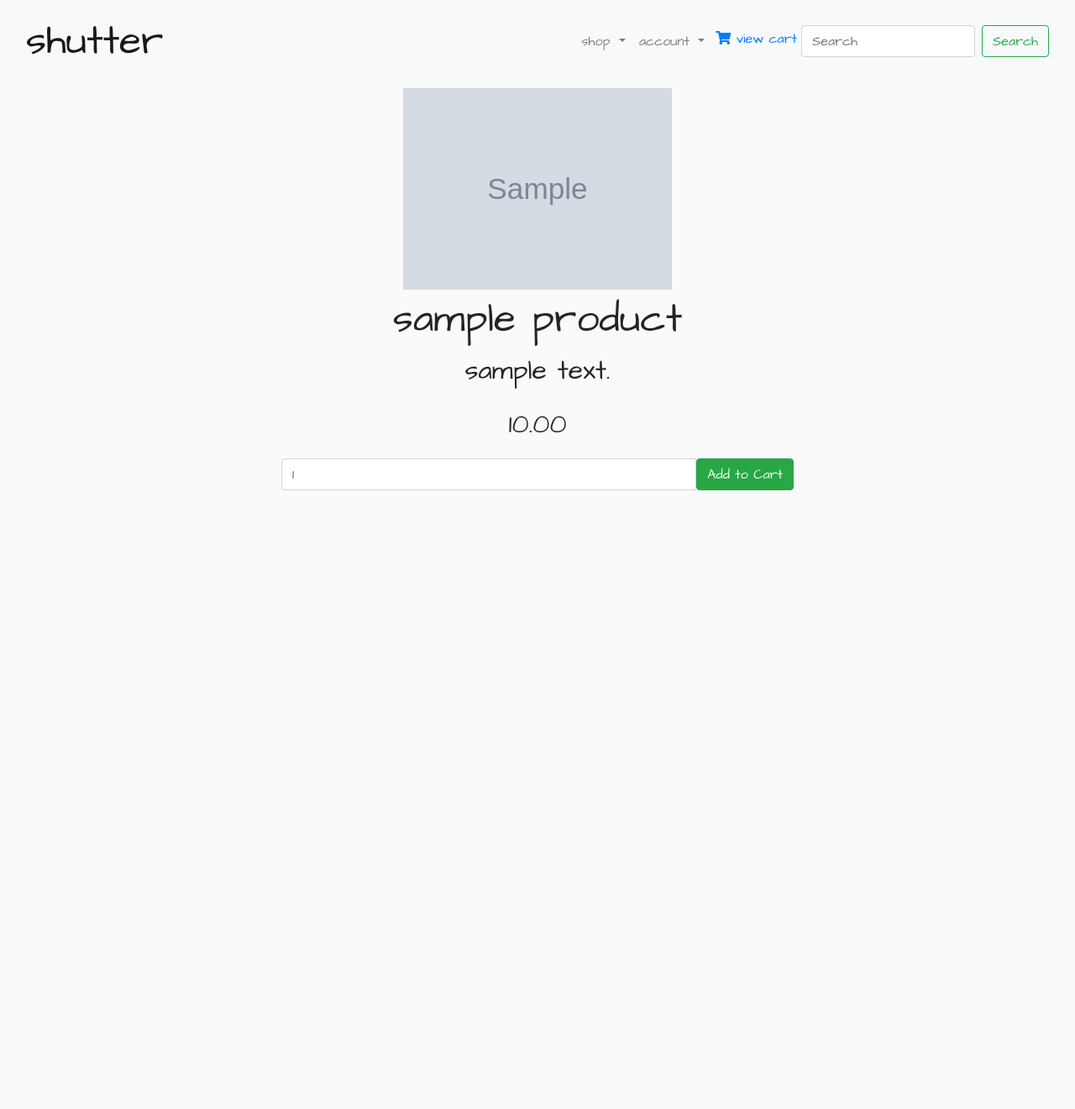
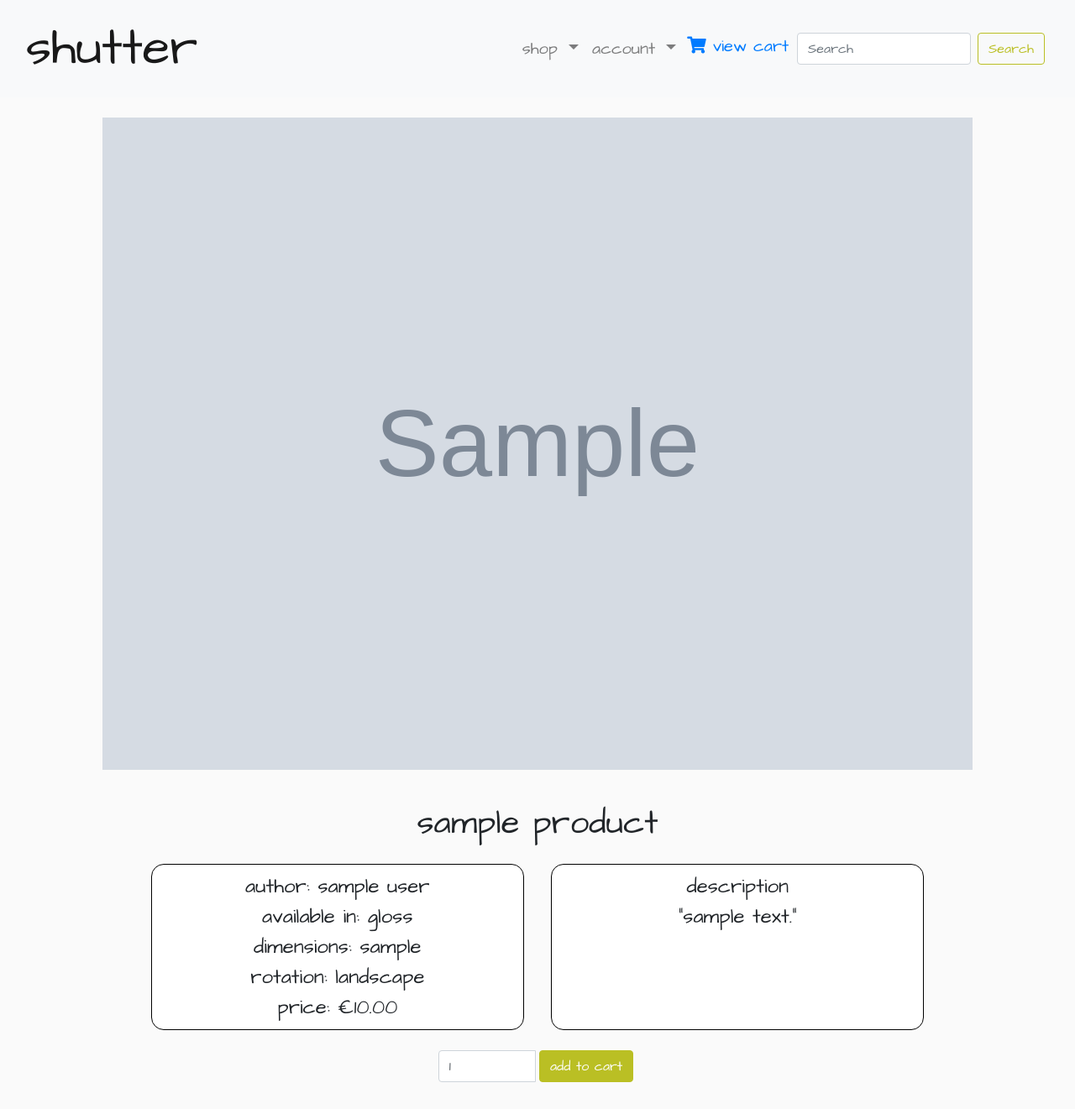
Before and after one commit to Seabhac-94/shutter, a Django app: page /products/ in a window 1280 px wide. Shown: the whole page at 84% size. Before the commit the page ends 584 px from the top, so only its background shows below. Run offline with Django 3.2, Linux system fonts and the light colour scheme; tables that the repository leaves empty hold one stand-in row (values such as "Sample post"); grey boxes marked "Sample" are stand-in pictures; some libraries are stand-ins or nearby versions; some web fonts are replaced.

Commit message:
layour on products.html changed, removed modal, added meta class to products model for ordering

```diff
--- a/products/models.py
+++ b/products/models.py
@@ -45,5 +45,8 @@ class Product(models.Model):
     port_or_land = models.CharField(max_length=100, choices=SIZE_TYPE, default=Portrait)
     product_id = models.CharField(max_length=20, default='shutter#')
 
+    class Meta:
+        ordering = ['photo_type']
+
     def __str__(self):
         return self.name
--- a/products/templates/products.html
+++ b/products/templates/products.html
@@ -5,56 +5,49 @@
 <div class="container-fluid">
     <div class="row justify-content-center">
         {% for product in products %}
-        <div class="col-xs-12 col-md-10 col-lg-6 text-center">
-            <button type="button" class="btn" data-toggle="modal" data-target="#product-{{ product.product_id }}">
-                <img src="{{ MEDIA_URL }}{{ product.image }}" alt="productimage" width="80%">
-            </button>
-            <h3>{{ product.name }}</h3>
-            <p>{{ product.description }}</p>
-            <p>{{ product.price }}</p>
-
+        <div class="col-12 col-lg-10 my-2 my-lg-4 text-center">
+            {% if product.port_or_land == 'Landscape' %}
+            <img id="product-image" src="{{ MEDIA_URL }}{{ product.image }}" alt="productimage" width="100%">
+            {% else %}
+            <img id="product-image" src="{{ MEDIA_URL }}{{ product.image }}" alt="productimage" width="80%">
+            {% endif %}
+            <div class="row justify-content-center">
+                <div class="col-12">
+                    <h3 class="product-title">{{ product.name }}</h3>
+                </div>
+                <div class="col-11 col-md-5 product-wrap">
+                    <p class="product-para">author: {{ product.author }}</p>
+                    <p class="product-para">available in: {{ product.available_in }}</p>
+                    <p class="product-para">dimensions: {{ product.size }}</p>
+                    <p class="product-para">rotation: {{ product.port_or_land }}</p>
+                    <p class="product-para">price: €{{ product.price }}</p>
+                </div>
+                <div class="col-11 col-md-5 product-wrap">
+                    <p class="product-para ">
+                        description
+                    </p>
+                    <p class="product-para">"{{ product.description }}"</p>
+                </div>
+            </div>
+            <div class="row justify-content-center my-2">
+                <div class="col-5 col-xl-3 text-center">
                     <form method="POST" action="{% url 'add_to_cart' product.id %}">
                         {% csrf_token %}
                         <div class="input-group">
-                    <input type="number" name="quantity" min="1" max="10" class="form-control" placeholder="Quantity" value="1">
-                    <span class="input-group-btm">
-                        <button class="btn btn-success" type="submit">Add to Cart</button>
+                            <input type="number" name="quantity" min="1" max="10" class="form-control"
+                                placeholder="Quantity" value="1">
+                            <span class="input-group-btn mx-1">
+                                <button class="btn btn-success" type="submit">add to cart</button>
                             </span>
                         </div>
                     </form>
                 </div>
+            </div>
+        </div>
+
         {% endfor %}
     </div>
 </div>
 
-<!-- Modal -->
-{% for product in products %}
-<div class="modal fade " id="product-{{ product.product_id }}" tabindex="-1" role="dialog" aria-labelledby="product"
-    aria-hidden="true">
-    {% if product.port_or_land == 'Portrait' %}
-    <div class="modal-dialog modal-lg" role="document">
-        {% else %}
-        <div class="modal-dialog modal-xl" role="document">
-            {% endif %}
-            <div class="modal-content">
-                <div class="modal-header">
-                    <h5 class="modal-title" id="product-{{ product.product_id }}">{{product.name}}</h5>
-                    <button type="button" class="close" data-dismiss="modal" aria-label="Close">
-                        <span aria-hidden="true">&times;</span>
-                    </button>
-                </div>
-
-                <div class="modal-body">
-                    <img src="{{ MEDIA_URL }}{{ product.image }}" alt="productimage" width="100%">
-                </div>
-
-                <div class="modal-footer">
-                    <button type="button" class="btn btn-secondary" data-dismiss="modal">Close</button>
-                    <button type="button" class="btn btn-primary">Add to Cart</button>
-                </div>
-            </div>
-        </div>
-    </div>
-    {% endfor %}
 
 {% endblock %}
--- a/static/css/style.css
+++ b/static/css/style.css
@@ -56,6 +56,15 @@ a:hover {
     border-radius: 10px;
 }
 
+.navbar {
+    font-size: 1.25em;
+}
+
+.btn-outline-success {
+    border-color: rgba(186, 191, 36);
+    color: rgba(186, 191, 36);
+}
+
 /* index.html */
 
 .index-bg {
@@ -102,9 +111,38 @@ div:hover > .bg-overlay{
     display: block;
 }
 
+/* product.html */
+
+.product-title {
+    font-size: 2.5em;
+    margin-top: 1em
+}
+
+.product-para {
+    font-size: 1.5em;
+    margin: 0;
+}
+
+.product-wrap {
+    margin: 1em;
+    padding: 0.5em 0;
+    border: solid black 1px;
+    border-radius: 15px;
+    background-color: white;
+}
+
+.btn-success {
+    background-color: rgb(186, 191, 36);
+    border-color: rgb(186, 191, 36);
+}
+
+
 
 /* profile.html */
 
 .profile-page {
     margin-top: 3em;
 }
+
+
+/* media queries */
--- a/templates/base.html
+++ b/templates/base.html
@@ -47,19 +47,15 @@
                         </a>
                         <div class="dropdown-menu" aria-labelledby="navbarDropdown">
                             {% if user.is_authenticated %}
-                            <a class="dropdown-item nav-padding" href="{% url 'profile' %}"><i class="fas fa-user"></i>
-                                Profile</a>
-                            <a class="dropdown-item nav-padding" href="{% url 'logout' %}"><i
-                                    class="fas fa-sign-out-alt"></i> Log Out</a>
+                            <a class="dropdown-item nav-padding" href="{% url 'profile' %}"><i class="fas fa-user"></i> Profile</a>
+                            <a class="dropdown-item nav-padding" href="{% url 'logout' %}"><i class="fas fa-sign-out-alt"></i> Log Out</a>
                             {% else %}
-                            <a class="dropdown-item nav-padding" href="{% url 'register' %}"><i
-                                    class="fa fa-user-plus"></i> Register</a>
-                            <a class="dropdown-item nav-padding" href="{% url 'login' %}"><i
-                                    class="fas fa-sign-in-alt"></i> Log In</a>
+                            <a class="dropdown-item nav-padding" href="{% url 'register' %}"><i class="fa fa-user-plus"></i> Register</a>
+                            <a class="dropdown-item nav-padding" href="{% url 'login' %}"><i class="fas fa-sign-in-alt"></i> Log In</a>
                             {% endif %}
                         </div>
                     </li>
-
+                    <!--cart-->
                     <li class="nav-padding">
                         <a href="{% url 'view_cart' %}"><i class="fas fa-shopping-cart"></i> View Cart
                             {% if product_count > 0 %}
@@ -68,7 +64,8 @@
                         </a>
                     </li>
                 </ul>
-                <form action="{% url 'search' %}" method="GET" class="form-inline my-2 my-lg-0">
+                <!--Search-->
+                <form action="{% url 'search' %}" method="GET" class="form-inline nav-padding my-2 my-lg-0">
                     <input class="form-control mr-sm-2" type="text" name="q" placeholder="Search" aria-label="Search">
                     <button class="btn btn-outline-success my-2 my-sm-0" type="submit">Search</button>
                 </form>
```
Also changed, not shown: home/templates/index.html (+6 -6 lines), products/migrations/0012_auto_20200611_1626.py (added), products/migrations/0013_auto_20200611_1630.py (added), products/migrations/0014_auto_20200611_1631.py (added). Lines whose indentation alone changed are shown as unchanged.
